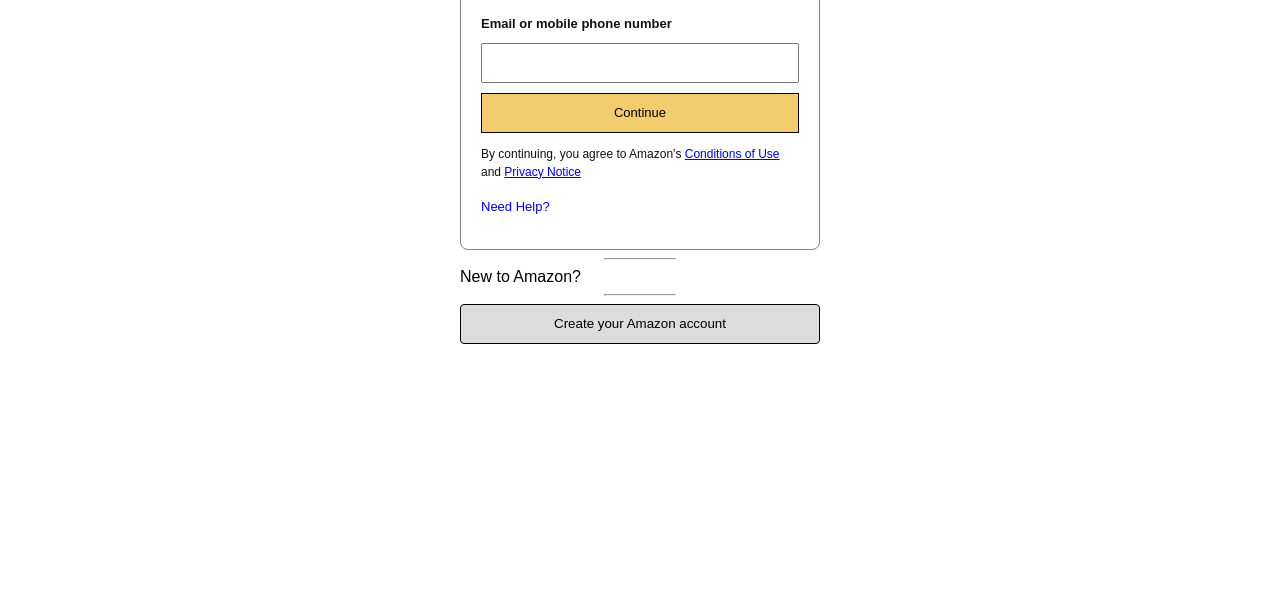
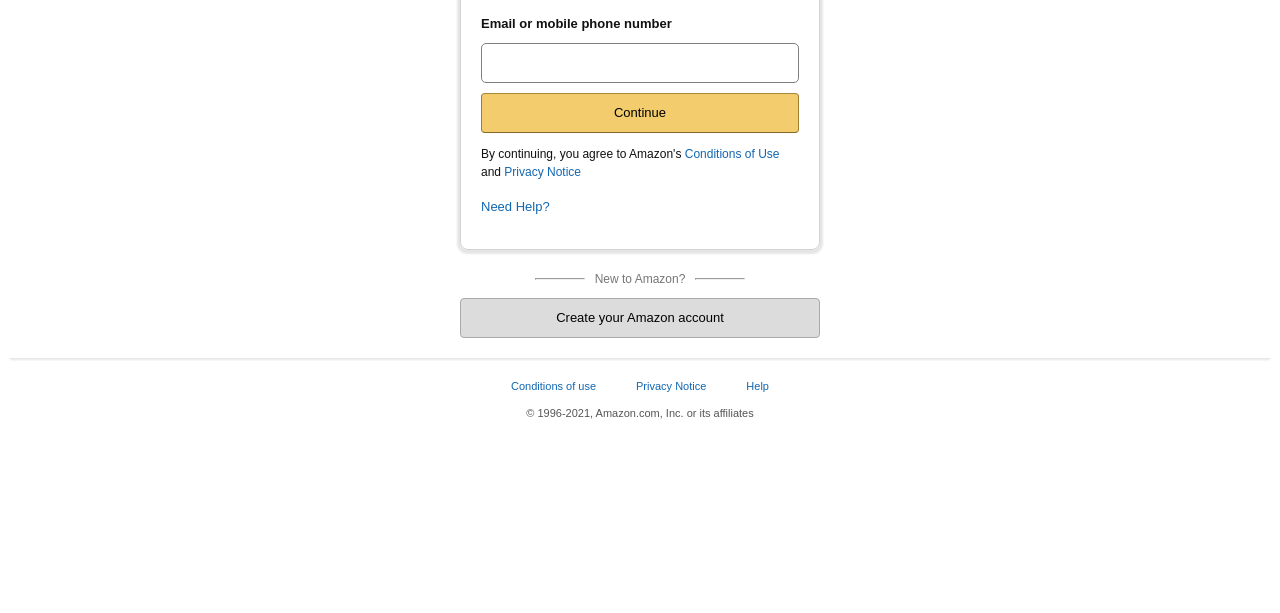
Before and after one commit to ahmedmohamedeid98/amazon-clone, a plain HTML site: page pages/login.html in a window 1280 px wide. Shown: the part 187-800 px from the top of the page. Drawn offline with Linux system fonts and the light colour scheme.

Commit message:
add footer section and update in login page style

```diff
--- a/pages/login.html
+++ b/pages/login.html
@@ -8,6 +8,7 @@
     <link rel="stylesheet" href="../style/login.css">
 </head>
 <body>
+    <div class="page-header" >
     <div class="container">
         <div class="logo_container">
             <img class="logo" src="../resources/amazon-logo-black.png" alt="">
@@ -18,9 +19,10 @@
 
                 <label id="email_label" for="email">Email or mobile phone number</label>
                 <input type="email" id="email">
-                <input id="continue" type="submit" tabindex="5" value="Continue">
-                <p id="agreement">By continuing, you agree to Amazon's <a href="#">Conditions of Use</a> and <a href="#">Privacy Notice</a></p></p>
-                <p  id="help"> <a href="#">Need Help?</a></p>
+                <!-- <input id="continue" type="submit" tabindex="5" value="Continue"> -->
+                <button id="continue" class="buttons">Continue</button>
+                <p id="agreement">By continuing, you agree to Amazon's <a href="#" class="int">Conditions of Use</a> and <a href="#" class="int">Privacy Notice</a></p></p>
+                <p  id="help"> <a href="#" class="int">Need Help?</a></p>
             </form>
 
 
@@ -28,12 +30,24 @@
         </div>
         <div class="divier">
                 <span><hr></span>
-                <span>New to Amazon?</span>
+                <span id="new_to_amazon" >New to Amazon?</span>
                 <span><hr></span>
         </div>
         <div class="create_account">
-            <input id="create" type="submit" tabindex="5" value="Create your Amazon account">
+            <button id="create" class="buttons">Create your Amazon account</button>
+            <!-- <input id="create" type="submit" tabindex="5" value="Create your Amazon account"> -->
         </div>
     </div>
+</div>
+<div class="page-footer" >
+    <div class="footer-links">
+        <a href="#" class="int">Conditions of use</a>
+        <a href="#" class="int">Privacy Notice</a>
+        <a href="#" class="int">Help</a>
+    </div>
+    <div>
+        <p> © 1996-2021, Amazon.com, Inc. or its affiliates </p>
+    </div>
+</div>
 </body>
 </html>
--- a/style/login.css
+++ b/style/login.css
@@ -1,14 +1,12 @@
-html {
+* {
     box-sizing: border-box;
     font-family: Arial, Helvetica, sans-serif;
-  }
-  *, *:before, *:after {
-    box-sizing: inherit;
-  }
+}
 
 .container {
     width: 400px;
-    height: 500px;
+    height: fit-content;
+    flex-direction: column;
     margin: auto;
     margin-top: 20px;
     padding-left: 20px;
@@ -34,10 +32,12 @@ html {
 }
 
 .card {
-    width: 500;
     margin-top: 20px;
-    height: 500;
-    border: 1px solid gray;
+    height: fit-content;
+    box-shadow: 0px 1px 2px 3px rgba(0, 0, 0, 0.1);
+    display: flex;
+    flex-direction: column;
+    border: 1px solid lightgray;
     border-radius: 8px;
     /* background-color: gainsboro; */
     padding: 20px;
@@ -67,50 +67,33 @@ Font color: rgb(17, 17, 17) */
 }
 
 #email {
-    display: block;
     width: 100%;
     height: 40px;
+    outline: none;
+    border: 1px solid grey;
+    border-radius: 5px;
+    padding-left: 8px;
     margin-top: 10px;
     margin-bottom: 10px;
-    /* box-sizing: border-box[fix] Input with width: 100% goes outside parent's bound */
+}
+
+#email:focus{
+    border: 2px solid #F2CC6D;
+    box-shadow: 0px 1px 2px 0px rgba(0, 0, 0, 0.2);
 }
 
 form {
     width: 100%;
-    /* background-color: blueviolet; */
 }
 
-/*
-Font size: 13px
-
-Font weight: 400
-
-Line height: 19px
-
-Font color: rgba(0, 0, 0, 0)
-*/
 
 #continue {
     background-color: #F2CC6D;
-    font-size: 13px;
-    font-weight: 400;
-    line-height: 19px;
-    color: rgba(0, 0, 0, 1);
-    width: 100%;
-    height: 40px;
-    display: block;
-    border: 0.5px solid black;
+    outline: none;
+    border: 1px solid;
+    border-color: #a88734 #9c7e31 #846a29;
 }
 
-/*
-Font size: 12px
-
-Font weight: 400
-
-Line height: 18px
-
-Font color: rgb(17, 17, 17)
-*/
 #agreement {
     font-size: 12px;
     font-weight: 400;
@@ -118,44 +101,101 @@ Font color: rgb(17, 17, 17)
     color: rgb(17, 17, 17);
 }
 
-/*
-Font size: 13px
+a.int {
+    cursor: pointer;
+    color: #1167b1;
+    text-decoration: none;
+}
 
-Font weight: 400
-
-Line height: 19px
-
-Font color: rgb(196, 85, 0)
-*/
+a.int:hover {
+    color: #F2CC6D;
+    text-decoration: underline;
+}
 
 #help {
     font-size: 13px;
     font-weight: 400;
     line-height: 19px;
+}
+
+
+.divier hr {
+    width: 50px;
 
 }
 
-#help > a:hover {
-    color: rgb(196, 85, 0);
-}
-
-#help > a {
-    text-decoration: none;
-    /* color: rgb(196, 85, 0); */
-}
-
-.divier hr {
-    width: 20%;
+#new_to_amazon  {
+    font-size: 12px;
+    font-weight: 400;
+    line-height: 12px;
+    margin-left: 10px;
+    margin-right: 10px;
+    color:  rgb(118, 118, 118);
 }
 
 .divier  {
-    display: inline;
+    width: 100%;
+    display: flex;
+    justify-content: center;
+    align-items: center;
+    padding: 20px 0 10px 0;
+    /* background-color: #F2CC6D; */
+}
+
+.buttons {
+    cursor: pointer;
+    width: 100%;
+    height: 40px;
+    border: 1px solid black;
+    border-radius: 4px;
+    font-size: 13px;
+    font-weight: 400;
+    line-height: 19px;
+    color: rgba(0, 0, 0, 1);
 }
 
 #create {
-    width: 100%;
-    height: 40px;
     background-color: gainsboro;
-    border: 1px solid black;
-    border-radius: 4px;
+    border: 1px solid darkgray;
+
 }
+
+.page-header {
+    box-shadow: 0 4px 2px -2px rgba(0, 0, 0, 0.1);
+    padding-bottom: 20px;
+}
+
+.page-footer {
+    margin: 20px auto;
+    width: 400px;
+    display: flex-block;
+    justify-content: center;
+    align-items: center;
+    font-size: 13px;
+    font-weight: 400;
+    line-height: 19px;
+}
+
+.page-footer .footer-links {
+    align-items: center;
+    display: flex;
+    justify-content: center;
+}
+
+
+.page-footer .int {
+    margin-left: 20px;
+    margin-right: 20px;
+    font-size: 11px;
+    font-weight: 400;
+    line-height: 16.115px;
+
+}
+
+.page-footer p {
+    text-align: center;
+    font-size: 11px;
+    font-weight: 400;
+    line-height: 16.11px;
+    color: rgb(85, 85, 85);
+}
```
